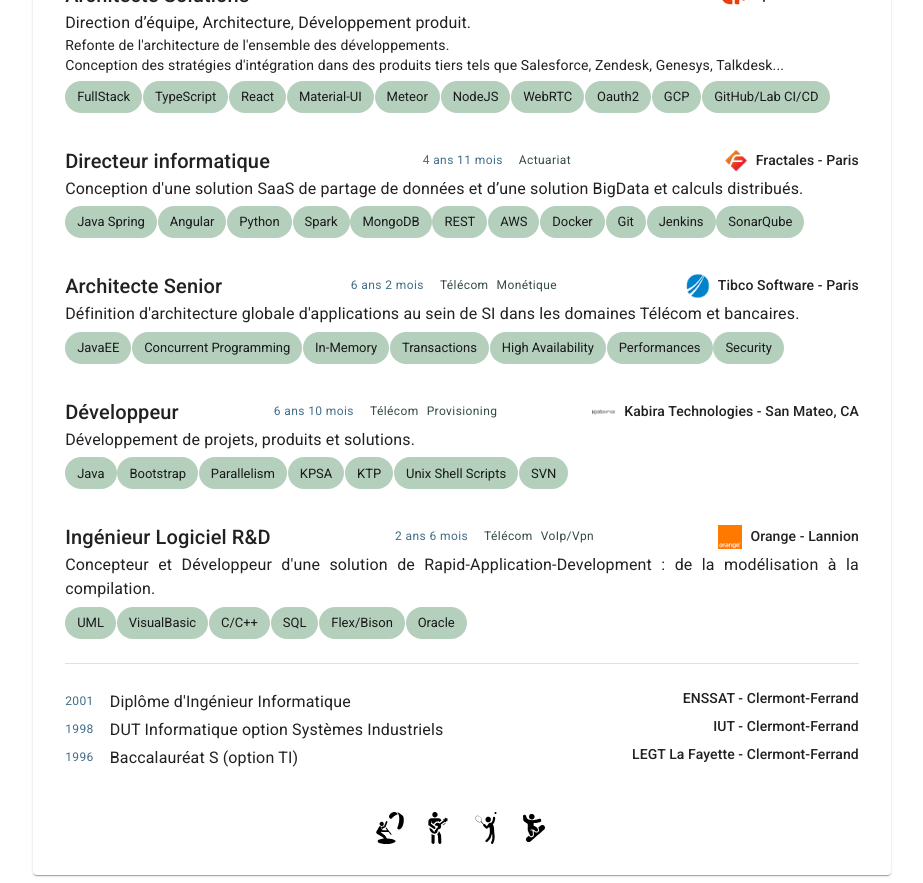
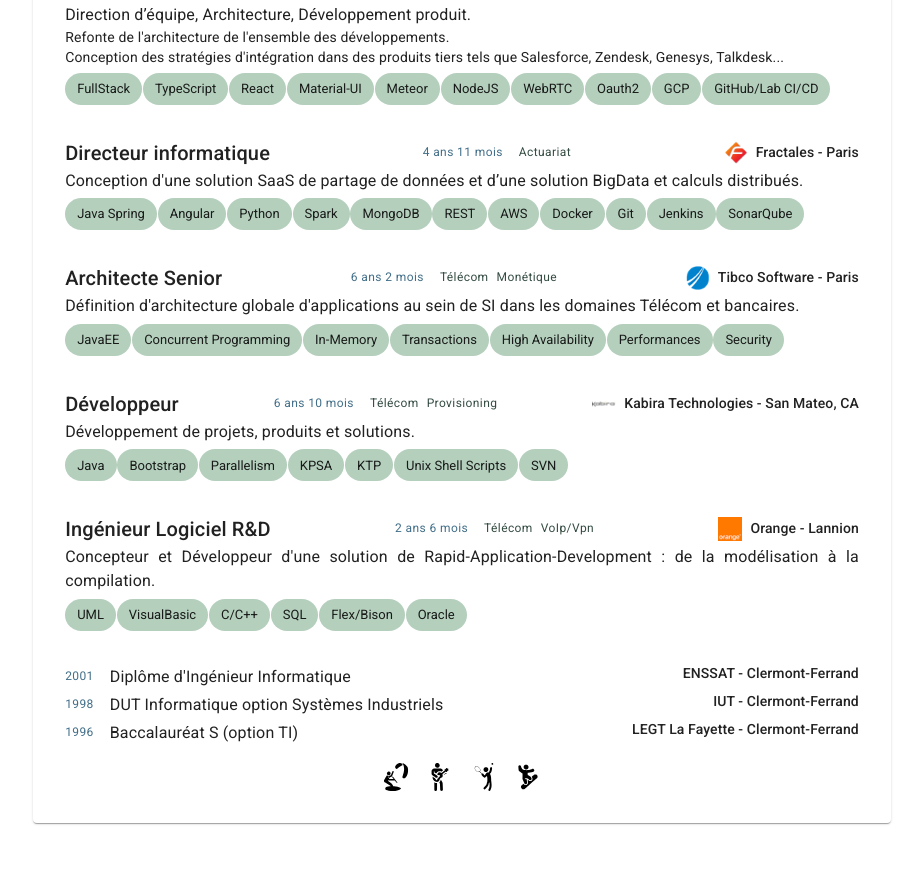
Before and after one commit to moysekev/resume, a React (Vite) app: page / in a window 1280 px wide. Shown: the part 320-1203 px from the top of the page, without its empty margins (178-1101 px from the left). After the commit the page ends 1151 px from the top, so only its background shows below. Built offline with nearby package versions, Linux system fonts and the light colour scheme.

Commit message:
fit to printing page

```diff
--- a/src/App.css
+++ b/src/App.css
@@ -3,4 +3,10 @@
     body {
         margin: 0 !important;
     }
+
+    /* html, body {
+
+        width: 210mm;
+        height: 297mm;
+      }*/
 }
--- a/src/App.tsx
+++ b/src/App.tsx
@@ -60,6 +60,8 @@
 
 export default function App() {
 
+  const printable = false;
+
   const linkedInId = () => {
     var lastPart = '';
     var url = linkedIn;
@@ -72,15 +74,7 @@
     return lastPart
   }
 
-  return (
-    // <Container maxWidth="lg" sx={{}}>
-    // Use a Box instead to center Paper inside it
-    <Box display="flex"
-      justifyContent='center'
-      alignItems='center'>
-      <Paper sx={{ width: "21cm", height: "29.7cm", p: 4 }}>
-        <Stack spacing={3}>
-          <Stack sx={{ backgroundColor: '#a0b4c0', p: 2 }}>
+  const header = (<Stack sx={{ backgroundColor: '#a0b4c0', p: 2 }}>
     <Stack direction='row' spacing={1}
       alignItems='center' justifyContent='space-between'>
       <Stack direction='row'>
@@ -138,9 +132,10 @@
     <Typography variant="body1" align='justify'>
       {summary}
     </Typography>
-          </Stack>
-          <Stack spacing={4}>
-            {positions.map((position, index) => <Box key={index}>
+  </Stack>);
+
+  const _positions = positions.map((position, index) =>
+    <Stack key={index}>
       <Stack direction='row' alignItems='center' justifyContent='space-between'>
         <Typography variant="h6">
           {position.title}
@@ -168,30 +163,15 @@
           {detail}
         </Typography>)}
       </Stack>}
-              {/* {index === 0 && <List dense={true}>
-                {position.details.map((detail, index) =>
-                  <ListItem key={index}>
-                    <ListItemIcon>
-                      <CheckIcon />
-                    </ListItemIcon>
-                    <ListItemText primary={detail} />
-                  </ListItem>,
-                )}
-              </List>} */}
       <Stack sx={{ mt: .7 }} direction='row' spacing={0.1}>
         {/* variant="outlined" */}
         {/* sx={{ bgcolor: '#a5bead' }} */}
         {position.skills?.map((skill, index) => <Chip key={index} label={skill} />)}
       </Stack>
-            </Box>)}
-          </Stack>
-          <Divider />
-          <Stack>
-            {/* <Typography variant="h5" component="h5">
-          Formation
-        </Typography> */}
-            {educations.map((education, index) => <Box key={index}>
-              <Stack direction='row' spacing={2} alignItems='center'>
+    </Stack>);
+
+  const _educations = educations.map((education, index) =>
+    <Stack key={index} direction='row' spacing={2} alignItems='center'>
       <Typography variant="caption" color="primary" component="span">
         {education.dateText}
       </Typography>
@@ -205,22 +185,38 @@
           </Typography>
         </Stack>
       </Box>
+    </Stack>)
+
+  const _content = <>
+    {header}
+    <Stack sx={{ mt: 2 }} spacing={4}>
+      {_positions}
+      <Stack>
+        {_educations}
       </Stack>
-            </Box>)}
     </Stack>
-          {/* <Divider /> */}
-          <Box sx={{ p: 1, display: 'flex', justifyContent: 'center' }} >
-            {/* <Typography variant="h5" component="h5">
-            Loisirs
-          </Typography> */}
-            <Stack sx={{ mt: 1 }} direction='row' spacing={2} alignItems='center'>
+    <Box sx={{ mt: 2, display: 'flex', justifyContent: 'center' }} >
+      <Stack direction='row' spacing={2} alignItems='center'>
         {leisures.map((leisures, index) =>
-                <img src={leisures.icon} width='32px' alt='foo' />
+          <img src={leisures.icon} width='28px' alt='foo' />
         )}
       </Stack>
     </Box>
-        </Stack>
-      </Paper>
-    </Box>
+  </>;
+
+  return (
+    // <Container maxWidth="lg" sx={{}}>
+    // Use a Box instead to center Paper inside it
+    <Box display="flex"
+      justifyContent='center'
+      alignItems='center'>
+      {printable ? <Box sx={{ width: "21cm", p: 4 }}>
+        {_content}
+      </Box> :
+        //  height: "29.7cm"
+        <Paper sx={{ width: "21cm", p: 4 }}>
+          {_content}
+        </Paper>}
+    </Box >
   );
 }
```
Lines whose indentation alone changed are shown as unchanged.
